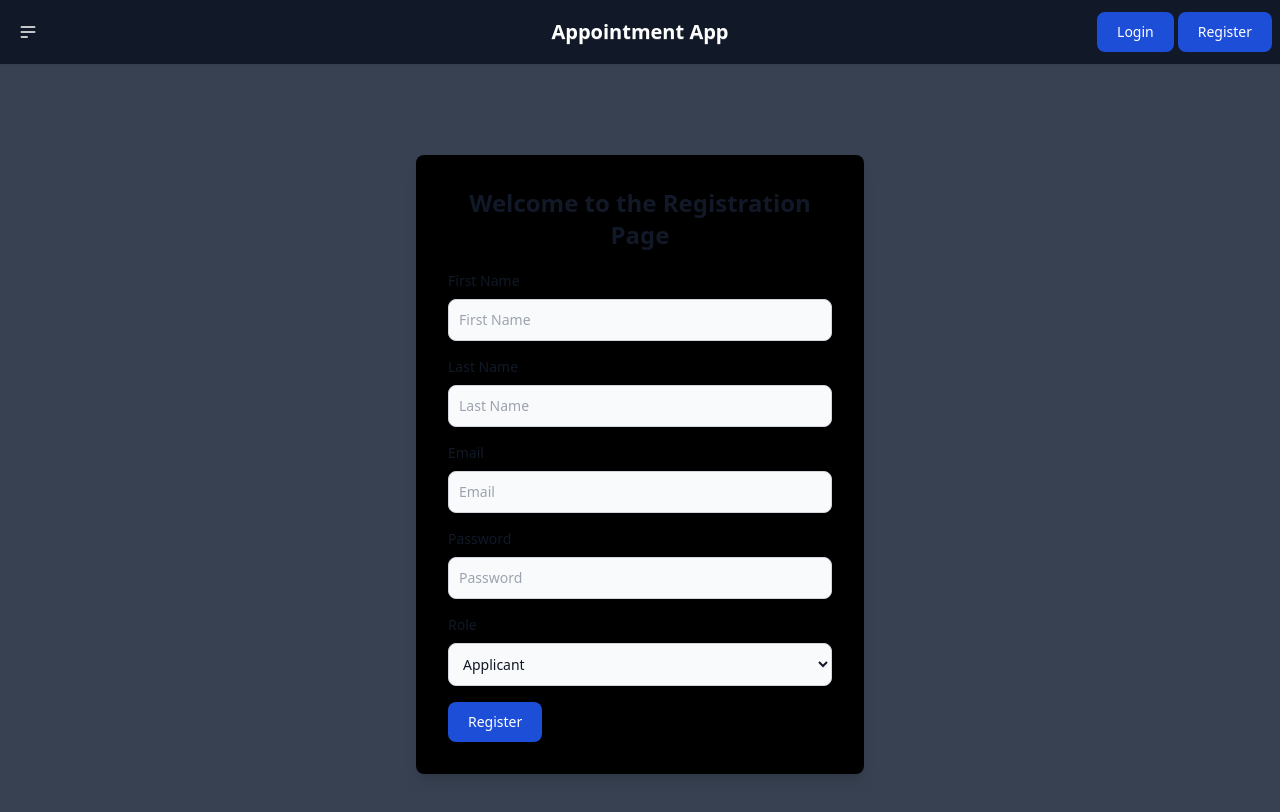
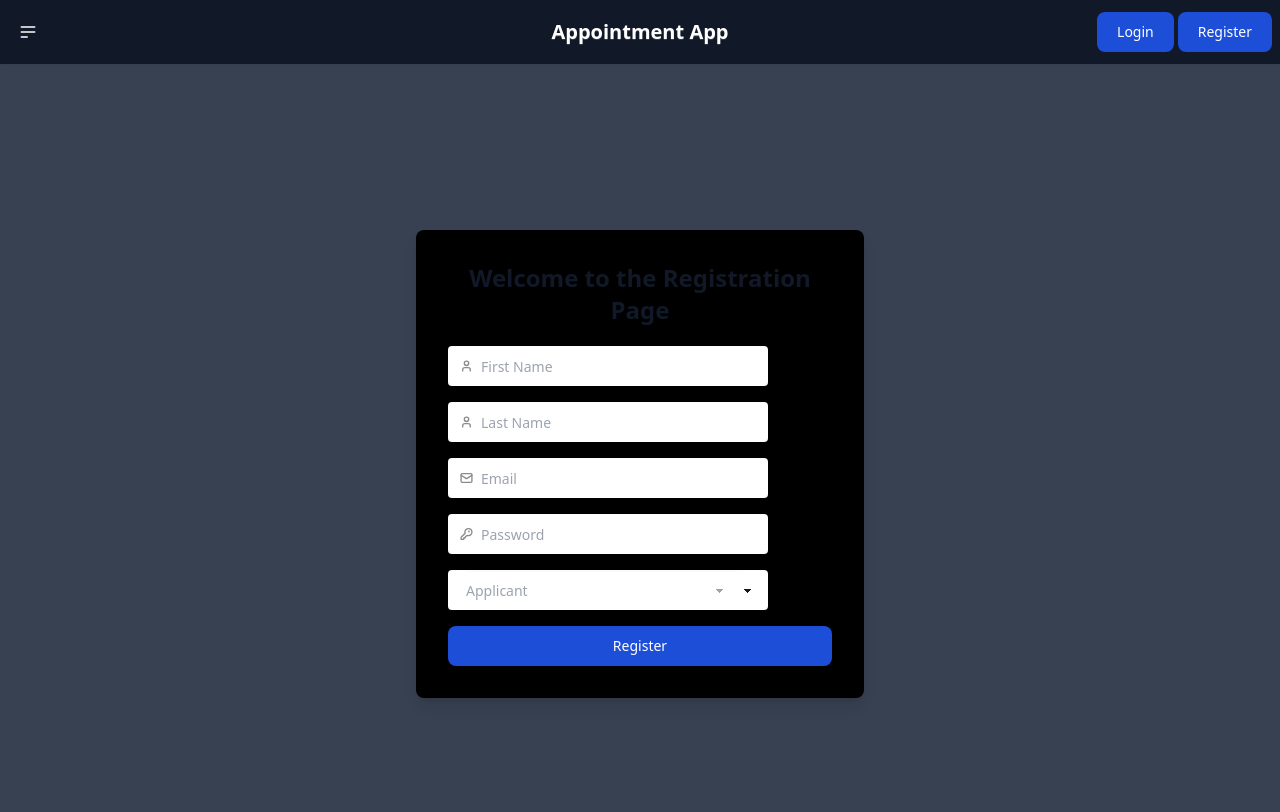
Before and after one commit to prateek-balani/appointment-app, a React (Create React App) app in the folder frontend/: page /register in a window 1280 px wide. Shown: the top 812 px of the page. Built offline with nearby package versions, Linux system fonts and the light colour scheme.

Commit message:
changed up css to make it consistent with daisyui

```diff
--- a/frontend/src/pages/login.jsx
+++ b/frontend/src/pages/login.jsx
@@ -37,14 +37,14 @@ const Login = () => {
         }
     }
     return (
-        <section className="flex flex-col items-center justify-center h-screen bg-gray-700">
+        <section className="flex flex-col items-center justify-center h-screen bg-gray-700 pt-10 pb-10">
             <div className="w-full max-w-md p-8 space-y-5 bg-black rounded-lg shadow-lg dark:bg-gray-800">
                 <h1 className="text-2xl font-semibold text-center text-gray-900 dark:text-white">Welcome to the Login Page</h1>
 
                 <form onSubmit={loginUser}>
                     <div className="space-y-4 flex flex-col">
                         <div className="mx-10">
-                            <label for="email" className="input validator">
+                            <label htmlFor="email" className="input validator">
                                 <svg className="h-[1em] opacity-50" xmlns="http://www.w3.org/2000/svg" viewBox="0 0 24 24">
                                     <g
                                         strokeLinejoin="round"
@@ -62,7 +62,7 @@ const Login = () => {
                             <div className="validator-hint hidden">Enter valid email address</div>
                         </div>
                         <div className="mx-10">
-                            <label for="password" className="input validator">
+                            <label htmlFor="password" className="input validator">
                                 <svg className="h-[1em] opacity-50" xmlns="http://www.w3.org/2000/svg" viewBox="0 0 24 24">
                                     <g
                                         strokeLinejoin="round"
@@ -83,15 +83,11 @@ const Login = () => {
                                     placeholder="Password"
                                     value={password}
                                     onChange={(e) => setPassword(e.target.value)}
-                                    minlength="8"
-                                    pattern="(?=.*\d)(?=.*[a-z])(?=.*[A-Z]).{8,}"
-                                    title="Must be more than 8 characters, including number, lowercase letter, uppercase letter"
+
                                 />
                             </label>
                             <p className="validator-hint hidden">
-                                Must be more than 8 characters, including
-                                <br />At least one number <br />At least one lowercase letter <br />At least one uppercase letter
-                            </p>
+                                Enter a valid password</p>
                         </div>
                         <button type="submit" className="text-white bg-blue-700 hover:bg-blue-800 focus:ring-4 focus:outline-none focus:ring-blue-300 font-medium rounded-lg text-sm w-full sm:w-auto px-5 py-2.5 text-center dark:bg-blue-600 dark:hover:bg-blue-700 dark:focus:ring-blue-800">Login</button>
                     </div>
--- a/frontend/src/pages/register.jsx
+++ b/frontend/src/pages/register.jsx
@@ -49,38 +49,113 @@ const Register = () => {
 
                 <form onSubmit={registerUser}>  {/*form to register user */}
 
-                    <div className="space-y-4">
+                    <div className="space-y-4 flex flex-col ">
 
                         <div>
-                            <label for="fname" className="block mb-2 text-sm font-medium text-gray-900 dark:text-white">First Name</label>
-                            <input placeholder="First Name" id="fname" type="text" value={fname} onChange={(e) => setFname(e.target.value)} className="bg-gray-50 border border-gray-300 text-gray-900 text-sm rounded-lg focus:ring-blue-500 focus:border-blue-500 block w-full p-2.5 dark:bg-gray-700 dark:border-gray-600 dark:placeholder-gray-400 dark:text-white dark:focus:ring-blue-500 dark:focus:border-blue-500" />
+                            <label htmlFor="fname" className="input validator">
+                                <svg className="h-[1em] opacity-50" xmlns="http://www.w3.org/2000/svg" viewBox="0 0 24 24">
+                                    <g
+                                        strokeLinejoin="round"
+                                        strokeLinecap="round"
+                                        strokeWidth="2.5"
+                                        fill="none"
+                                        stroke="currentColor"
+                                    >
+                                        <path d="M19 21v-2a4 4 0 0 0-4-4H9a4 4 0 0 0-4 4v2"></path>
+                                        <circle cx="12" cy="7" r="4"></circle>
+                                    </g>
+                                </svg>
+                                <input placeholder="First Name" id="fname" type="text" value={fname} onChange={(e) => setFname(e.target.value)} required />
+                            </label>
                         </div>
                         <div>
-                            <label for="lname" className="block mb-2 text-sm font-medium text-gray-900 dark:text-white">Last Name</label>
-                            <input placeholder="Last Name" id="lname" type="text" value={lname} onChange={(e) => setLname(e.target.value)} className="bg-gray-50 border border-gray-300 text-gray-900 text-sm rounded-lg focus:ring-blue-500 focus:border-blue-500 block w-full p-2.5 dark:bg-gray-700 dark:border-gray-600 dark:placeholder-gray-400 dark:text-white dark:focus:ring-blue-500 dark:focus:border-blue-500"/>
+                            <label htmlFor="lname" className="input validator">
+                                <svg className="h-[1em] opacity-50" xmlns="http://www.w3.org/2000/svg" viewBox="0 0 24 24">
+                                    <g
+                                        strokeLinejoin="round"
+                                        strokeLinecap="round"
+                                        strokeWidth="2.5"
+                                        fill="none"
+                                        stroke="currentColor"
+                                    >
+                                        <path d="M19 21v-2a4 4 0 0 0-4-4H9a4 4 0 0 0-4 4v2"></path>
+                                        <circle cx="12" cy="7" r="4"></circle>
+                                    </g>
+                                </svg>
+
+
+                                <input placeholder="Last Name" id="lname" type="text" value={lname} onChange={(e) => setLname(e.target.value)} required />
+                            </label>
                         </div>
                         <div>
-                            <label for="email" className="block mb-2 text-sm font-medium text-gray-900 dark:text-white">Email</label>
-                            <input placeholder="Email" id="email" type="email" value={email} onChange={(e) => setEmail(e.target.value)} className="bg-gray-50 border border-gray-300 text-gray-900 text-sm rounded-lg focus:ring-blue-500 focus:border-blue-500 block w-full p-2.5 dark:bg-gray-700 dark:border-gray-600 dark:placeholder-gray-400 dark:text-white dark:focus:ring-blue-500 dark:focus:border-blue-500"/>
+                            <label htmlFor="email" className="input validator">
+                                <svg className="h-[1em] opacity-50" xmlns="http://www.w3.org/2000/svg" viewBox="0 0 24 24">
+                                    <g
+                                        strokeLinejoin="round"
+                                        strokeLinecap="round"
+                                        strokeWidth="2.5"
+                                        fill="none"
+                                        stroke="currentColor"
+                                    >
+                                        <rect width="20" height="16" x="2" y="4" rx="2"></rect>
+                                        <path d="m22 7-8.97 5.7a1.94 1.94 0 0 1-2.06 0L2 7"></path>
+                                    </g>
+                                </svg>
+                                <input placeholder="Email" id="email" type="email" value={email} onChange={(e) => setEmail(e.target.value)} required />
+                            </label>
                         </div>
                         <div>
-                            <label for="password" className="block mb-2 text-sm font-medium text-gray-900 dark:text-white">Password</label>
+                            <label htmlFor="password" className="input validator">
+                                <svg className="h-[1em] opacity-50" xmlns="http://www.w3.org/2000/svg" viewBox="0 0 24 24">
+                                    <g
+                                        strokeLinejoin="round"
+                                        strokeLinecap="round"
+                                        strokeWidth="2.5"
+                                        fill="none"
+                                        stroke="currentColor"
+                                    >
+                                        <path
+                                            d="M2.586 17.414A2 2 0 0 0 2 18.828V21a1 1 0 0 0 1 1h3a1 1 0 0 0 1-1v-1a1 1 0 0 1 1-1h1a1 1 0 0 0 1-1v-1a1 1 0 0 1 1-1h.172a2 2 0 0 0 1.414-.586l.814-.814a6.5 6.5 0 1 0-4-4z"
+                                        ></path>
+                                        <circle cx="16.5" cy="7.5" r=".5" fill="currentColor"></circle>
+                                    </g>
+                                </svg>
                                 <input
                                     type="password"
                                     id="password"
                                     placeholder="Password"
                                     value={pass}
                                     onChange={(e) => setPass(e.target.value)}
-                                className="bg-gray-50 border border-gray-300 text-gray-900 text-sm rounded-lg focus:ring-blue-500 focus:border-blue-500 block w-full p-2.5 dark:bg-gray-700 dark:border-gray-600 dark:placeholder-gray-400 dark:text-white dark:focus:ring-blue-500 dark:focus:border-blue-500"
+                                    minLength="8"
+                                    pattern="(?=.*\d)(?=.*[a-z])(?=.*[A-Z]).{8,}"
+                                    title="Must be more than 8 characters, including number, lowercase letter, uppercase letter"
                                 />
+                                <p className="validator-hint hidden">
+                                    Must be more than 8 characters, including
+                                    <br />At least one number <br />At least one lowercase letter <br />At least one uppercase letter
+                                </p>
+                            </label>
                         </div>
                         <div>
-                            <label for="role" className="block mb-2 text-sm font-medium text-gray-900 dark:text-white">Role</label>
-                            <select placeholder="Role" id="role" value={role} onChange={(e) => setRole(e.target.value)} className="bg-gray-50 border border-gray-300 text-gray-900 text-sm rounded-lg focus:ring-blue-500 focus:border-blue-500 block w-full p-2.5 dark:bg-gray-700 dark:border-gray-600 dark:placeholder-gray-400 dark:text-white dark:focus:ring-blue-500 dark:focus:border-blue-500">
+                            <label htmlFor="role" className="select">
+                                <g
+                                    strokeLinejoin="round"
+                                    strokeLinecap="round"
+                                    strokeWidth="2.5"
+                                    fill="none"
+                                    stroke="currentColor"
+                                >
+                                    <path
+                                        d="M2.586 17.414A2 2 0 0 0 2 18.828V21a1 1 0 0 0 1 1h3a1 1 0 0 0 1-1v-1a1 1 0 0 1 1-1h1a1 1 0 0 0 1-1v-1a1 1 0 0 1 1-1h.172a2 2 0 0 0 1.414-.586l.814-.814a6.5 6.5 0 1 0-4-4z"
+                                    ></path>
+                                    <circle cx="16.5" cy="7.5" r=".5" fill="currentColor"></circle>
+                                </g>
+                                <select placeholder="Role" id="role" value={role} onChange={(e) => setRole(e.target.value)} className='select text-gray-400'>
                                     <option value="admin">Admin</option>
                                     <option value="applicant">Applicant</option>
                                     <option value="staff">Staff</option>
                                 </select>
+                            </label>
                         </div>
                         <button type="submit" className="text-white bg-blue-700 hover:bg-blue-800 focus:ring-4 focus:outline-none focus:ring-blue-300 font-medium rounded-lg text-sm w-full sm:w-auto px-5 py-2.5 text-center dark:bg-blue-600 dark:hover:bg-blue-700 dark:focus:ring-blue-800">Register</button>
                     </div>
```
Lines whose indentation alone changed are shown as unchanged.
